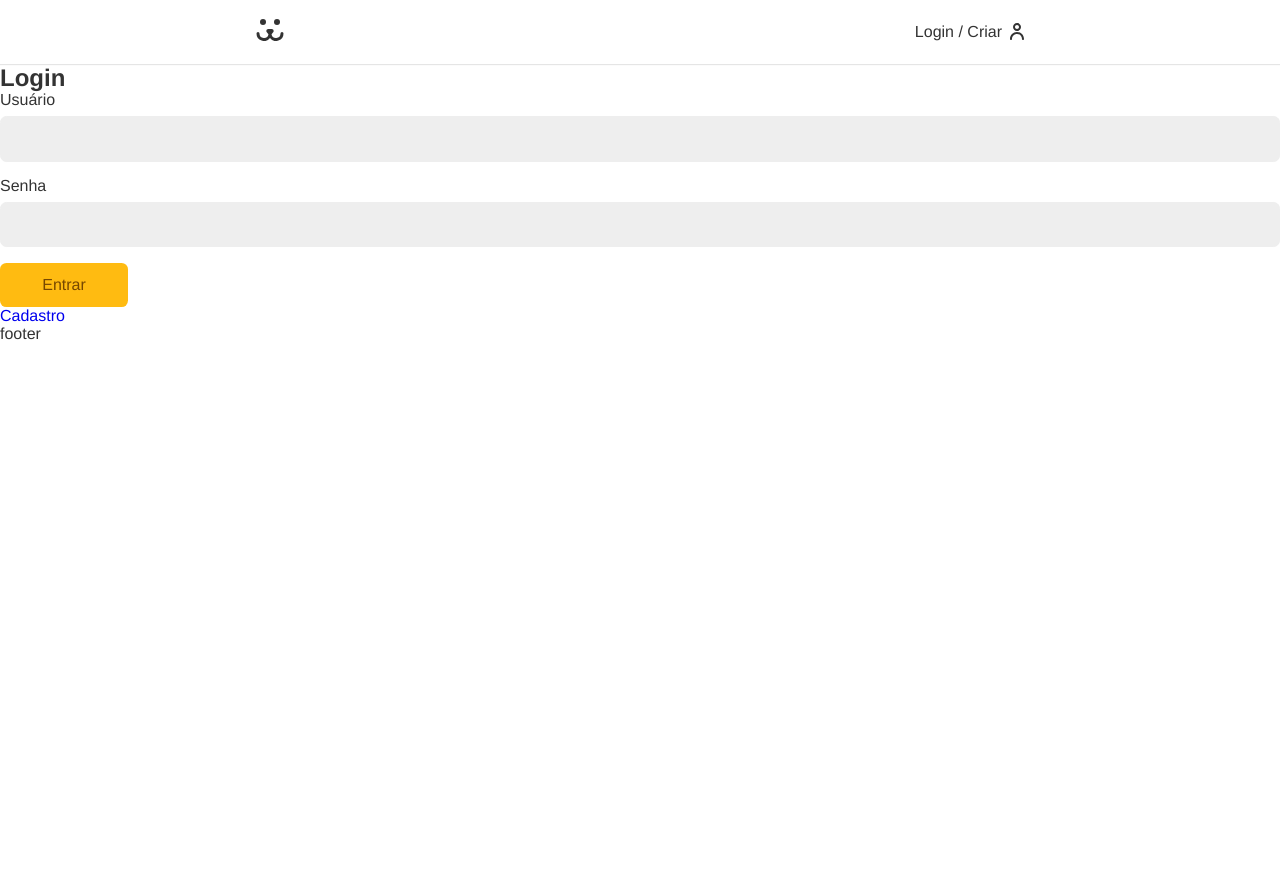
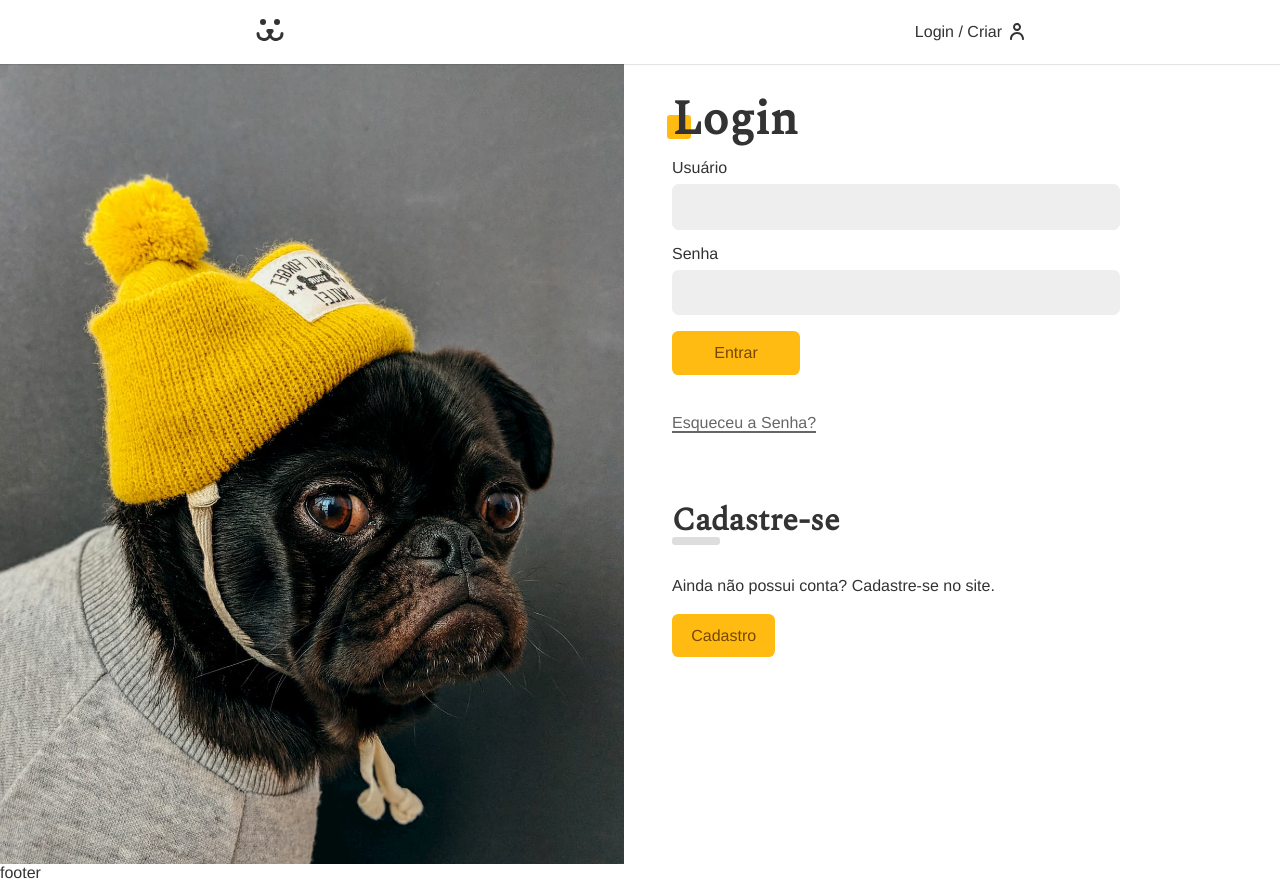
Before and after one commit to joaovitorkilson/dogs, a React (Vite) app: page /login in a window 1280 px wide. Before the commit the page ends 800 px from the top, so only its background shows below. Built offline with nearby package versions, Linux system fonts and the light colour scheme.

Commit message:
adicionado login form e login background

```diff
--- a/src/App.css
+++ b/src/App.css
@@ -1,3 +1,5 @@
+@import url('https://fonts.googleapis.com/css2?family=Spectral&display=swap');
+
 * {
     box-sizing: border-box;
 }
@@ -35,9 +37,45 @@
 
 a {
     text-decoration: none;
+    color: #333;
+
 }
 .container {
     max-width: 50rem;
     padding: 0 1rem;
     margin: 0 auto;
 }
+
+.title {
+    font-family: var(--type-second);
+    line-height: 1;
+    font-size: 3rem;
+    margin: 1rem 0;
+    position: relative;
+    z-index: 1;
+}
+.title::after {
+    content: '';
+    display: block;
+    width: 1.5rem;
+    height: 1.5rem;
+    background: #fb1;
+    position: absolute;
+    bottom: 5px;
+    left: -5px;
+    border-radius: .2rem;
+    z-index: -1;
+}
+.animeLeft {
+    opacity: 0;
+    transform: translateX(-20px);
+    animation: animeLeft .3s forwards;
+}
+
+@keyframes animeLeft {
+       to {
+        opacity: 1;
+        transform: initial;
+       }
+
+}
--- /dev/null
+++ b/src/Components/Helpers/Error.jsx
@@ -0,0 +1,9 @@
+import React from "react";
+
+function Error(props) {
+  if (!props.error) return null;
+
+  return <p style={{ color: "#f31", margin: "1rem 0" }}>{props.error}</p>;
+}
+
+export default Error;
--- a/src/Components/Login/Login.jsx
+++ b/src/Components/Login/Login.jsx
@@ -5,13 +5,15 @@
 import LoginPasswordReset from './LoginPasswordReset'
 import LoginCreate from './LoginCreate'
 import { UserContext } from '../../UserContext'
+import styles from './Login.module.css'
 
 function Login() {
   const { login } = React.useContext(UserContext)
 
   if (login === true) return <Navigate to="/conta" />
   return (
-    <div>
+    <section className={styles.login}>
+      <div className={styles.forms}>
         <Routes>
           <Route path='/' element={<LoginForm />} />
           <Route path='criar' element={<LoginCreate />} />
@@ -19,6 +21,7 @@
           <Route path='resetar' element={<LoginPasswordReset />} />
         </Routes>
       </div>
+    </section>
   )
 }
 
--- /dev/null
+++ b/src/Components/Login/Login.module.css
@@ -0,0 +1,31 @@
+.login {
+    display: grid;
+    grid-template-columns: 1fr 1fr;
+    min-height: 100vh;
+    gap: 2rem;
+}
+
+.login::before {
+    content: '';
+    display: block;
+    background: url('../../Assets/login.jpg') no-repeat center;
+    background-size: cover;
+}
+
+.forms {
+    max-width: 30rem;
+    padding: 1rem;
+}
+
+@media (max-width: 40rem) {
+    .login {
+        grid-template-columns: 1fr;
+
+    }
+    .login::before {
+        display: none;
+    }
+    .forms {
+        max-width: 100%;
+    }
+}
--- a/src/Components/Login/LoginForm.jsx
+++ b/src/Components/Login/LoginForm.jsx
@@ -4,35 +4,49 @@
 import Button from "../Forms/Button";
 import useForm from "../../Hooks/useForm";
 import { UserContext } from "../../UserContext";
-
+import Error from "../Helpers/Error";
+import styles from "./LoginForm.module.css";
+import stylesBtn from "../Forms/Button.module.css";
 
 function LoginForm() {
   const username = useForm();
   const password = useForm();
 
-  const { userLogin, error, loading } = React.useContext(UserContext)
-
+  const { userLogin, error, loading } = React.useContext(UserContext);
 
   async function handleSubmit(event) {
     event.preventDefault();
 
     if (username.validate() && password.validate()) {
-      userLogin(username.value, password.value)
-
-
+      userLogin(username.value, password.value);
     }
   }
   return (
-    <section>
-      <h1>Login</h1>
-      <form action="" onSubmit={handleSubmit}>
+    <section className="animeLeft">
+      <h1 className="title">Login</h1>
+      <form className={styles.form} onSubmit={handleSubmit}>
         <Input label="Usuário" type="text" name="username" {...username} />
         <Input label="Senha" type="password" name="password" {...password} />
-        {loading ? <Button disabled>Carregando</Button> : <Button>Entrar</Button>}
+        {loading ? (
+          <Button disabled>Carregando</Button>
+        ) : (
+          <Button>Entrar</Button>
+        )}
 
-        {error && <p>{error}</p>}
+        {/* {error && <p>{error}</p>} */}
+        <Error error={error} />
       </form>
-      <Link to="/login/criar">Cadastro</Link>
+      <Link className={styles.forget} to="/login/perdeu">
+        Esqueceu a Senha?
+      </Link>
+      <div className={styles.register}>
+        <h2 className={styles.subtitle}>Cadastre-se</h2>
+        <p>Ainda não possui conta? Cadastre-se no site.</p>
+        <Link className={stylesBtn.button} to="/login/criar">
+          Cadastro
+        </Link>
+      </div>
+
     </section>
   );
 }
--- /dev/null
+++ b/src/Components/Login/LoginForm.module.css
@@ -0,0 +1,43 @@
+.form {
+    margin-bottom: 2rem;
+}
+
+.forget {
+    display: inline-block;
+    color: #666;
+    padding: 0.5rem 0;
+    line-height: 1;
+}
+
+.forget::after {
+    content: '';
+    height: 2px;
+    width: 100%;
+    background-color: currentColor;
+    display: block;
+}
+
+.register {
+    margin-top: 4rem;
+
+}
+
+.register p {
+    margin-top: 2rem;
+    margin-bottom: 2rem;
+}
+
+.subtitle {
+    font-family: var(--type-second);
+    line-height: 1;
+    font-size: 2rem;
+}
+
+.subtitle::after {
+    content: '';
+    display: block;
+    background: #ddd;
+    height: 0.5rem;
+    width: 3rem;
+    border-radius: .2rem;
+}
```
Lines whose indentation alone changed are shown as unchanged.
